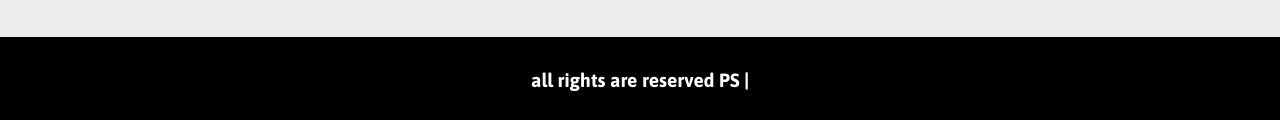
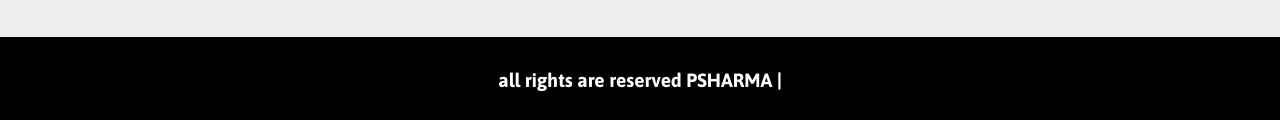
Before and after one commit to pswebcom/moviesz-flexbox-site, a plain HTML site: page index.html in a window 1280 px wide. Shown: the part 5311-5431 px from the top of the page. Drawn offline with Linux system fonts and the light colour scheme.

Commit message:
Update index.html

```diff
--- a/index.html
+++ b/index.html
@@ -353,7 +353,7 @@
 
         <!-- THE FOOTER -->
         <footer class="site-footer">
-            all rights are reserved PS |
+            all rights are reserved PSHARMA |
         </footer>
 
     </div><!-- .outer-wrap -->
```
